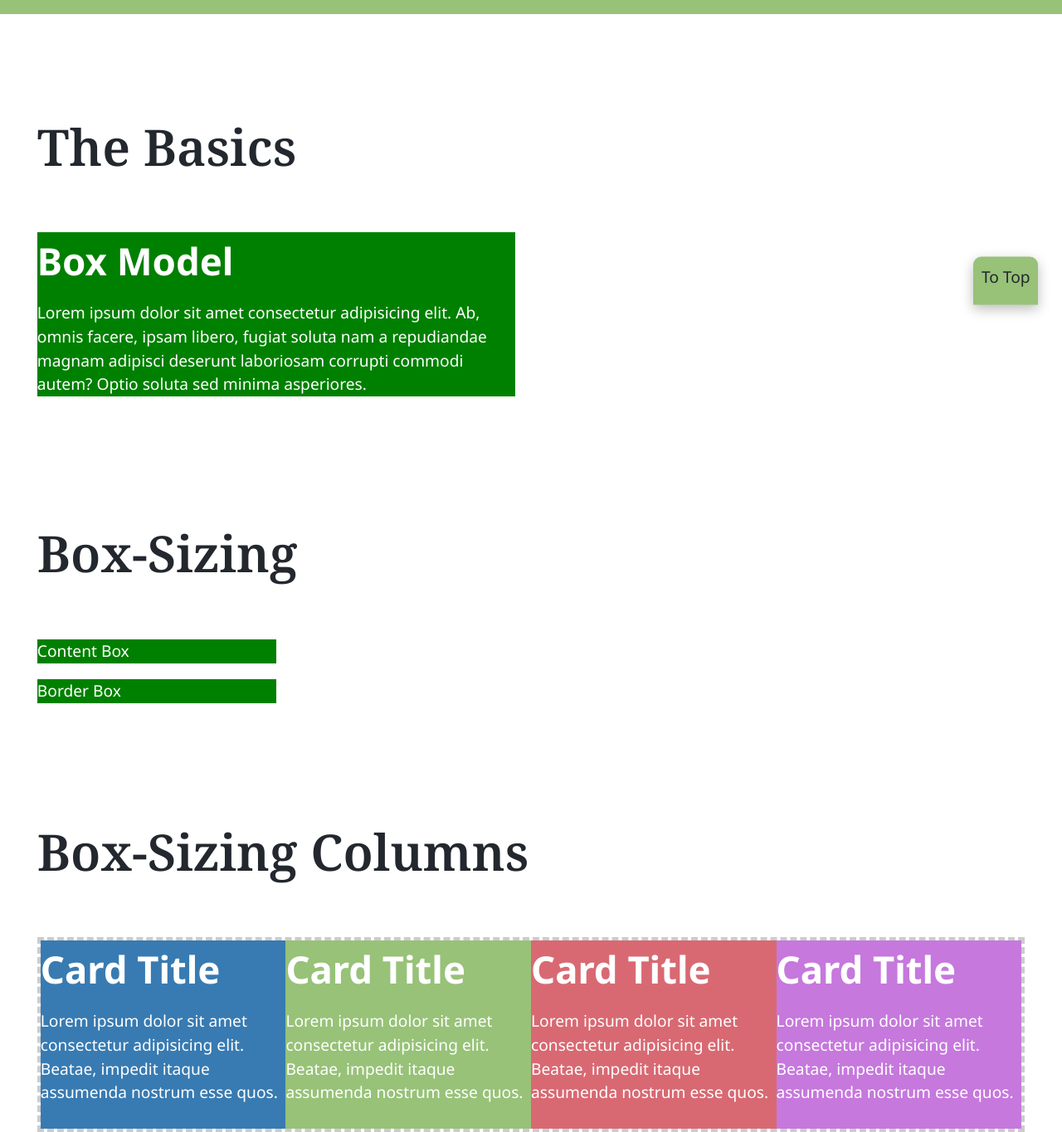
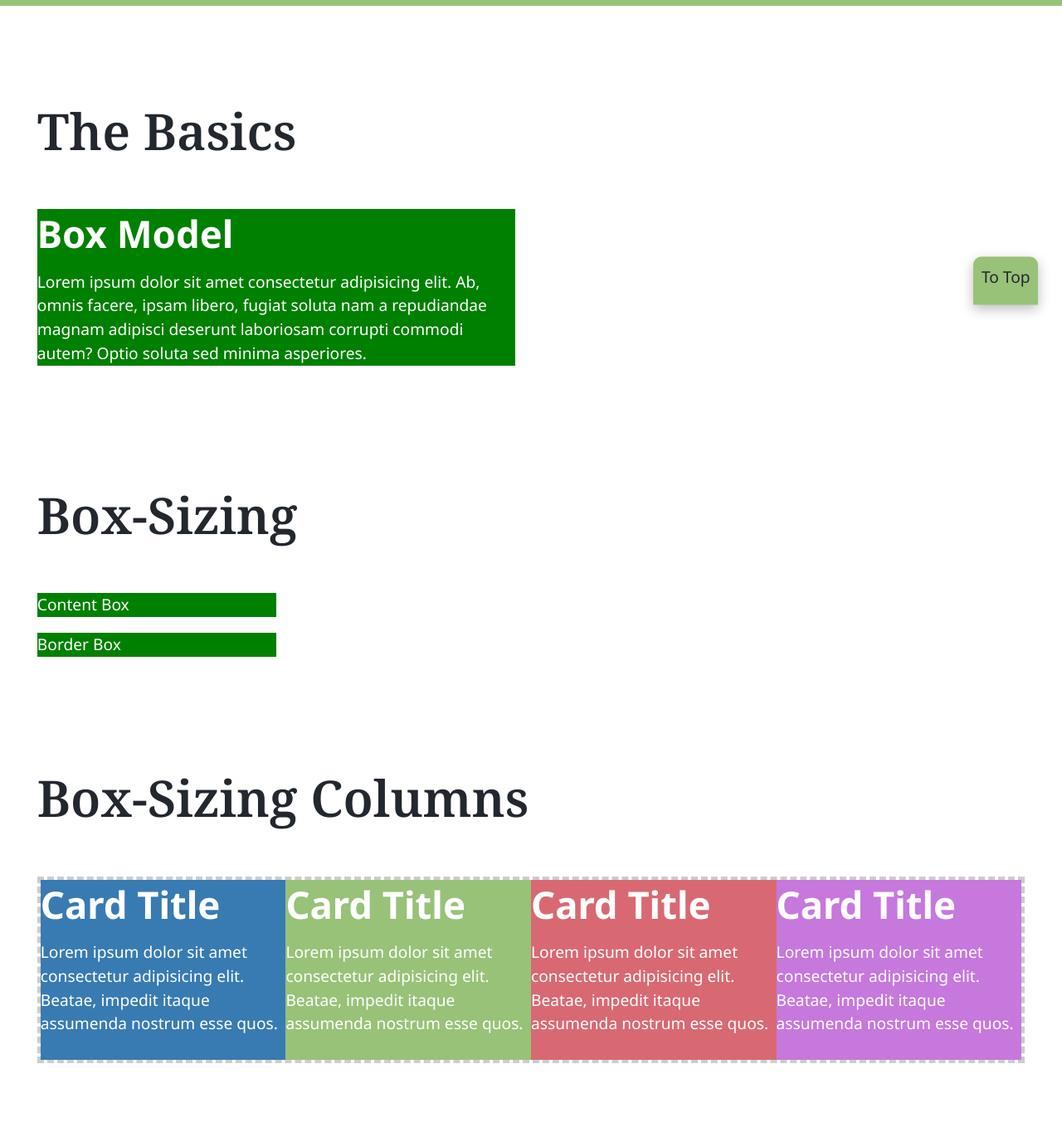
Before and after one commit to MAD9013/f2023-w3-tutorial, a plain HTML site: page box-model.html in a window 1280 px wide. Shown: the part 500-1865 px from the top of the page at 83% size. Drawn offline with Linux system fonts and the light colour scheme.

Commit message:
Update type hierarchy based on changes from w4

```diff
--- a/css/main.css
+++ b/css/main.css
@@ -210,12 +210,15 @@ h2,
 .heading-2 {
   font-size: 1.602rem;
   font-family: var(--font-secondary);
+  line-height: 1.2;
 }
 
 h3,
 .heading-3 {
   font-size: 1.424rem;
   margin-bottom: 0.75rem;
+  line-height: 1.3;
+  color: var(--color-blue);
 }
 
 h4,
@@ -228,10 +231,12 @@ h4,
 h5,
 .heading-5 {
   font-size: 1.125rem;
+  border: 0.0625rem solid var(--color-blue);
 }
 
 h6 {
   font-size: 1rem;
+  font-family: var(--font-secondary);
 }
 
 small,
@@ -935,6 +940,10 @@ code {
 
 /* ---------- Tutorial Helpers ---------- */
 
+.basic-inner h3 {
+  color: #fff;
+}
+
 /* Box Base */
 
 .box {
@@ -960,11 +969,9 @@ code {
   flex-wrap: wrap;
 }
 
-.col {
+.col,
+.col h3 {
   color: #fff;
-  /* display: flex;
-  align-items: center;
-  justify-content: center; */
 }
 
 .col:nth-child(1) {
```
